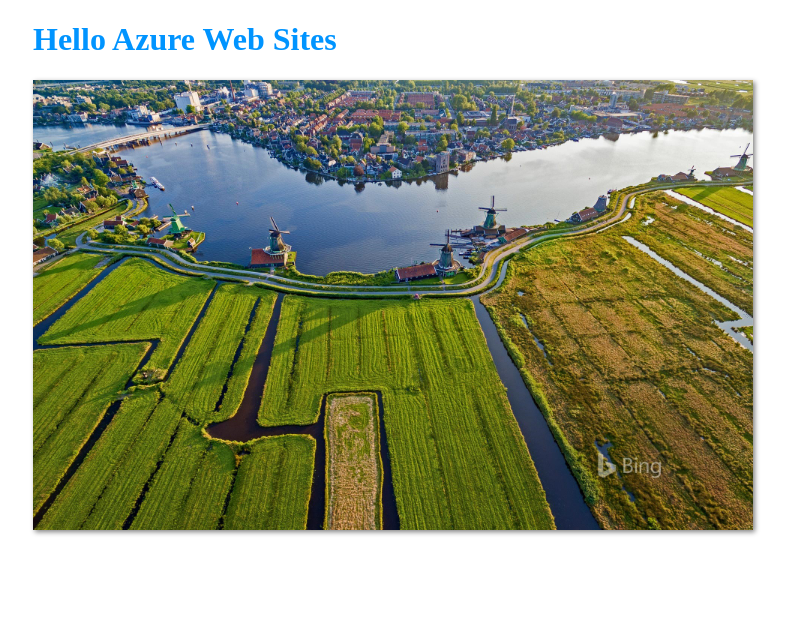
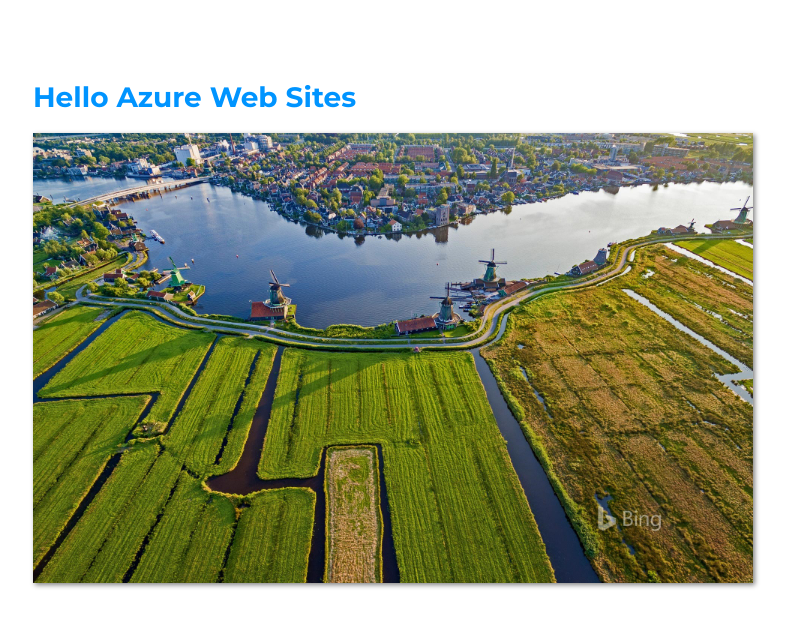
Before and after one commit to hidwatanabe/azure-handson, a PHP site: page / in a window 1280 px wide. Shown: the top 627 px of the page, without its empty margins (87-876 px from the left). Run offline with PHP 8.4, Linux system fonts and the light colour scheme.

Commit message:
modified

```diff
--- a/zoomimg/site.css
+++ b/zoomimg/site.css
@@ -1,6 +1,11 @@
+@import url('https://fonts.googleapis.com/css?family=Montserrat:600,700');
 body {
     margin-left: 120px;
-    margin-top: 80px:
+    margin-top: 80px;
+    font-weight: 600;
+    font-style: normal;
+    font-size: 14px;
+    font-family: "Montserrat", Helvetica, Arial, serif;
 }
 
 h1 { color: #0094ff; }
```
